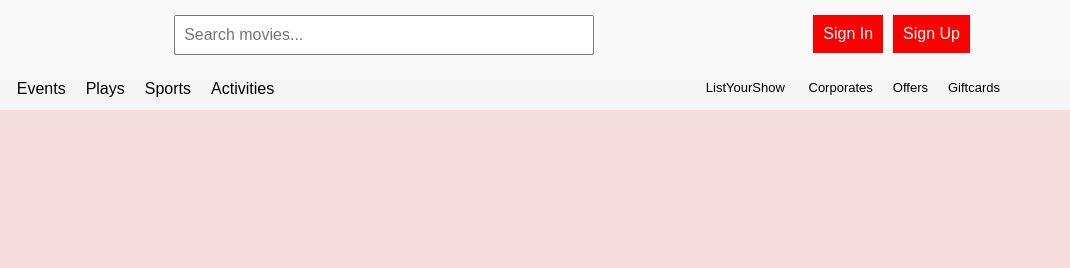
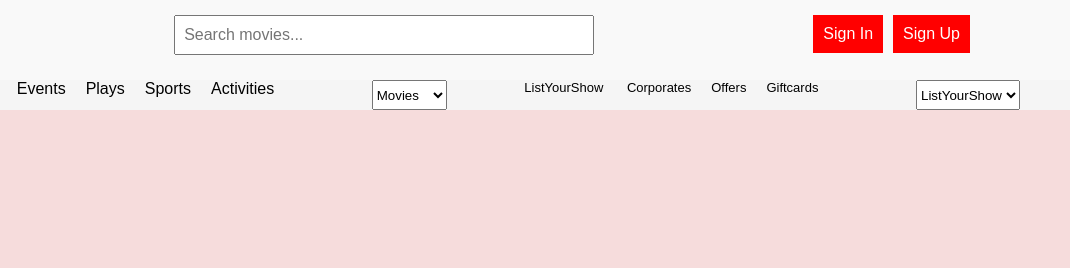
Before and after one commit to Ankushtaj/ankushproject1, a plain HTML site: page index.html in a window 1280 px wide. Shown: the top 268 px of the page, 210-1280 px from the left. Drawn offline with Linux system fonts and the light colour scheme; no server answers.

Commit message:
index.html

```diff
--- a/index.html
+++ b/index.html
@@ -18,7 +18,21 @@
     </div>
     <div id="header2">
         <div class="headercont"><a>Movies</a> <a>Stream</a><a>Events</a><a>Plays</a><a>Sports</a><a>Activities</a></div>
+        <select id="list1">
+            <option>Movies</option>
+            <option>Stream</option>
+            <option>Events</option>
+            <option>Plays</option>
+            <option>Sports</option>
+            <option>Activities</option>
+        </select>
         <div class="headercont2"><a>ListYourShow</a> <a>Corporates</a><a>Offers</a><a>Giftcards</a></div>
+        <select id="list1">
+            <option>ListYourShow</option>
+            <option>Corporates</option>
+            <option>Offers</option>
+            <option>Giftcards</option>
+        </select>
     </div>
     <div class="banner">Welcome to Movie Booking</div>
     <br>
```
